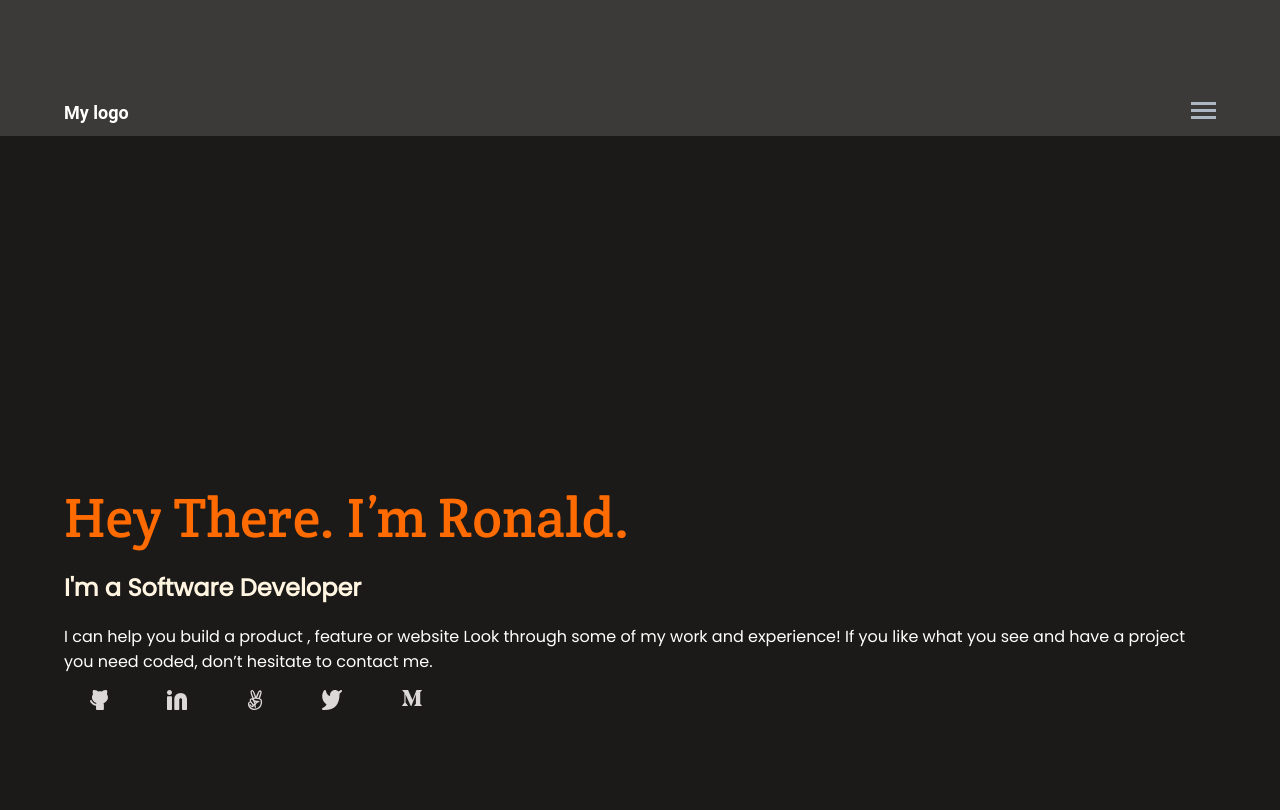
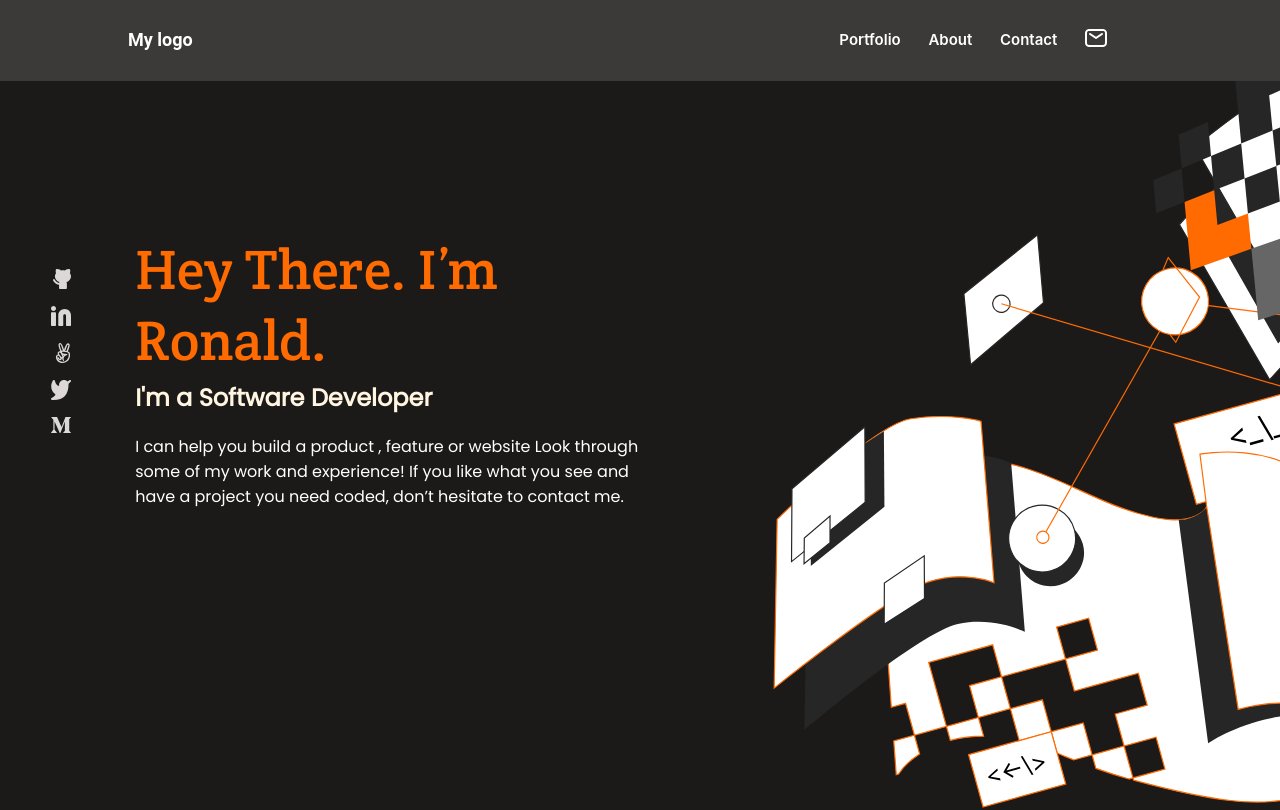
Before and after one commit to mj-e-boc/M-J-Portfolio, a website: page index.html in a window 1280 px wide. Shown: the top 810 px of the page. Drawn offline with Linux system fonts and the light colour scheme.

Commit message:
add desktop version front page

```diff
--- a/index.html
+++ b/index.html
@@ -28,9 +28,25 @@
   <body>
     <!-- mobile header -->
     <header>
-      <a href="#">My logo</a>
-      <nav>
-        <div class="bars">
+      <a href="#" class="logo">My logo</a>
+      <ul>
+        <li>
+          <a href="">Portfolio</a>
+        </li>
+        <li>
+          <a href="">About</a>
+        </li>
+        <li>
+          <a href="">Contact</a>
+        </li>
+        <li>
+          <a href=""
+            ><img src="./images/desky/Union.svg" alt="emailmessage"
+          /></a>
+        </li>
+      </ul>
+      <nav class="bars">
+        <div class="hamburger">
           <div class="bar"></div>
           <div class="bar"></div>
           <div class="bar"></div>
--- a/styles.css
+++ b/styles.css
@@ -18,7 +18,7 @@ a {
   text-decoration: none;
 }
 
-header a {
+.logo {
   margin-right: auto;
   margin-left: 5%;
   color: #fff;
@@ -28,7 +28,7 @@ header a {
   font-family: "Roboto", sans-serif;
 }
 
-header :nth-child(2) {
+.bars {
   margin-right: 5%;
 }
 
@@ -416,3 +416,79 @@ textarea {
   background-color: #0d151e;
   border-radius: 10px;
 }
+
+@media (min-width: 768px) {
+  main {
+    background-color: #1c1a19;
+    background-image: url(./images/desky/group.svg);
+    background-size: 50%;
+    background-repeat: no-repeat;
+    background-position: top 0% right;
+  }
+
+  header a {
+    color: #fff;
+    font-family: "Inter";
+    font-style: normal;
+    font-weight: 600;
+    font-size: 15px;
+    line-height: 20px;
+  }
+
+  header ul {
+    list-style: none;
+    display: flex;
+    margin-right: 20%;
+    gap: 15%;
+  }
+
+  .bars {
+    display: none;
+  }
+
+  .logo {
+    margin-left: 10%;
+  }
+
+  header {
+    background-color: #3c3a39;
+    display: flex;
+    align-items: center;
+    justify-content: flex-end;
+    padding-bottom: 1%;
+    padding-top: 1%;
+  }
+
+  main {
+    display: flex;
+    flex-direction: row-reverse;
+    align-items: baseline;
+    justify-content: flex-end;
+    padding-bottom: 25%;
+  }
+
+  main ul {
+    justify-content: flex-end;
+    flex-direction: column;
+    gap: 12px;
+    padding-left: 4%;
+    padding-bottom: 0;
+    align-items: flex-end;
+  }
+
+  .frontpage ul {
+    flex-direction: column;
+  }
+
+  main section {
+    width: 40%;
+  }
+}
+
+/* mobileview */
+
+@media (max-width: 768px) {
+  header ul {
+    display: none;
+  }
+}
```
Also changed, not shown: images/desky/Union.svg (added), images/desky/Vector.svg (added), images/desky/group.svg (added).
